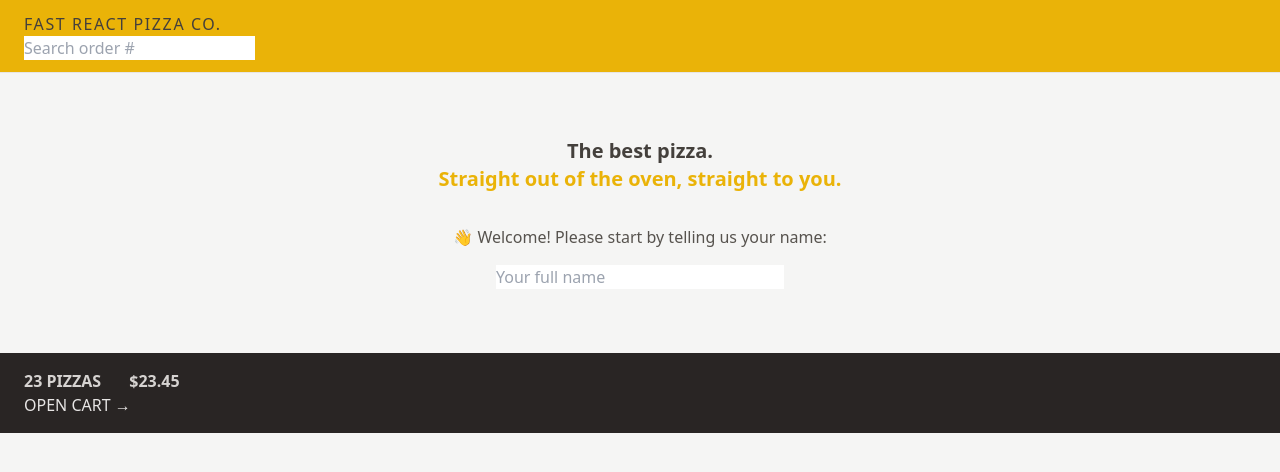
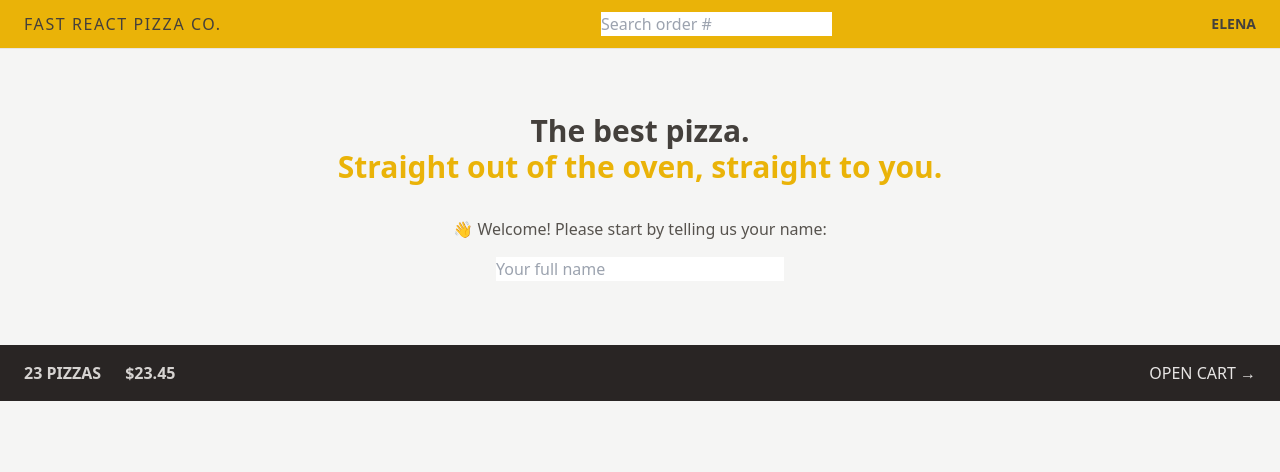
Before and after one commit to Elena-Cr/fast-react-pizza, a React (Vite) app: page / in a window 1280 px wide. Shown: the top 472 px of the page. Built offline with nearby package versions, Linux system fonts and the light colour scheme.

Commit message:
add flex box

```diff
--- a/src/features/cart/CartOverview.jsx
+++ b/src/features/cart/CartOverview.jsx
@@ -2,9 +2,9 @@ import { Link } from "react-router-dom";
 
 function CartOverview() {
   return (
-    <div className="p-4 px-4 py-4 text-sm uppercase md:text-base bg-stone-800 text-stone-200 sm:px-6">
+    <div className="flex items-center justify-between p-4 px-4 py-4 text-sm uppercase md:text-base bg-stone-800 text-stone-200 sm:px-6">
       <p className="space-x-4 font-semibold text-stone-300 sm:space-x-6">
-        <span>23 pizzas </span>
+        <span>23 pizzas</span>
         <span>$23.45</span>
       </p>
       <Link to="/cart">Open cart &rarr;</Link>
--- a/src/features/user/Username.jsx
+++ b/src/features/user/Username.jsx
@@ -1,5 +1,5 @@
 function Username() {
-  return <div className="hidden text-sm font-semibold">Elena</div>;
+  return <div className="hidden text-sm font-semibold md:block">Elena</div>;
 }
 
 export default Username;
--- a/src/ui/Header.jsx
+++ b/src/ui/Header.jsx
@@ -4,7 +4,7 @@ import Username from "../features/user/Username";
 
 function Header() {
   return (
-    <header className="px-4 py-3 uppercase bg-yellow-500 border-b border-stone-200 sm:px-6">
+    <header className="flex items-center justify-between px-4 py-3 uppercase bg-yellow-500 border-b border-stone-200 sm:px-6">
       <Link to="/" className="tracking-widest">
         Fast React Pizza Co.
       </Link>
--- a/src/ui/Home.jsx
+++ b/src/ui/Home.jsx
@@ -2,8 +2,8 @@ import CreateUser from "../features/user/CreateUser";
 
 function Home() {
   return (
-    <div className="my-10 text-center sm:my-16">
-      <h1 className="mb-8 text-xl font-semibold ">
+    <div className="px-4 my-10 text-center sm:my-16">
+      <h1 className="mb-8 text-xl font-semibold md:text-3xl">
         The best pizza.
         <br />
         <span className="text-yellow-500">
```
